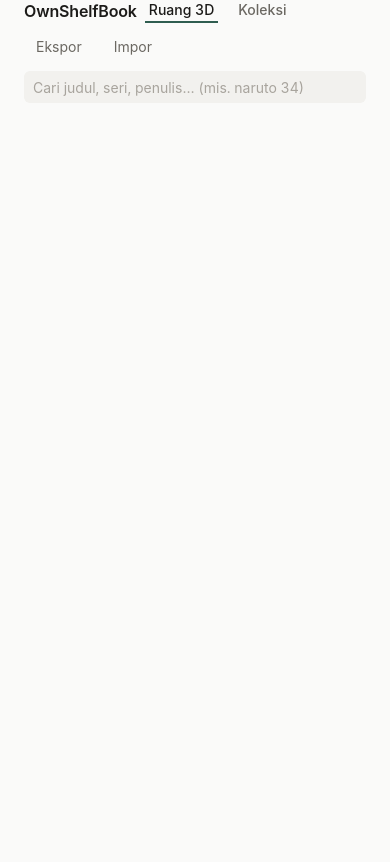
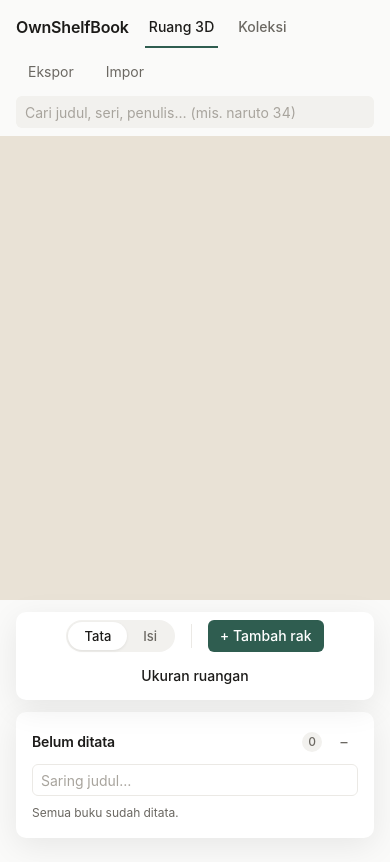
Before and after one commit to ArloDel/ownshelfbook, a React (Vite) app: page / in a window 390 px wide. Built offline with nearby package versions, Linux system fonts and the light colour scheme.

Commit message:
style: responsive rules for the canvas-first room

```diff
--- a/src/styles.css
+++ b/src/styles.css
@@ -862,12 +862,15 @@ button.icon {
   padding-bottom: var(--space-2);
 }
 
-/* Narrow screens: keep the room toolbar on one line. */
+/* Narrower screens: slimmer sheets, the caption gives way to the canvas. */
 @media (max-width: 1100px) {
-  .room-toolbar {
-    flex-wrap: wrap;
+  .sheet-left {
+    width: 220px;
   }
-  .room-toolbar .hint {
+  .sheet-right {
+    width: 280px;
+  }
+  .caption {
     display: none;
   }
 }
@@ -879,7 +882,7 @@ button.icon {
   }
 }
 
-/* Phones: one column. 3D view on top, panels below, the page scrolls. */
+/* Phones: one column. 3D view on top, toolbar under it, then the sheets; the page scrolls. */
 @media (max-width: 700px) {
   .app {
     height: auto;
@@ -887,7 +890,12 @@ button.icon {
   }
   .topbar {
     flex-wrap: wrap;
-    gap: var(--space-2);
+    height: auto;
+    gap: var(--space-2) var(--space-4);
+    padding: var(--space-2) var(--space-4);
+  }
+  .topbar nav {
+    height: 40px;
   }
   .topbar-search {
     order: 1;
@@ -897,34 +905,57 @@ button.icon {
     width: 100%;
   }
   .room {
-    grid-template-columns: 1fr;
-    grid-template-areas:
-      'center'
-      'right'
-      'left';
+    display: flex;
+    flex-direction: column;
     height: auto;
+    overflow: visible;
+    background: var(--bg);
   }
-  .room-center {
-    grid-area: center;
-    height: 60vh;
+  .canvas-wrap {
+    position: relative;
+    height: 55vh;
+    background: var(--canvas);
   }
-  .room-right {
-    grid-area: right;
-    border-left: 0;
-    border-top: 1px solid var(--line);
+  .room-dock {
+    order: 1;
+    position: static;
+    transform: none;
+    max-width: none;
+    padding: var(--space-3) var(--space-4) 0;
   }
-  .room-left {
-    grid-area: left;
-    border-right: 0;
-    border-top: 1px solid var(--line);
+  .room-toolbar {
+    flex-wrap: wrap;
+    justify-content: center;
+  }
+  .sheet,
+  .sheet-chip {
+    position: static;
+    width: auto;
+    max-height: none;
+    margin: var(--space-3) var(--space-4) 0;
+  }
+  .sheet-chip {
+    order: 4;
+    align-self: flex-start;
+  }
+  .sheet-right {
+    order: 3;
+  }
+  .sheet-left {
+    order: 4;
+    margin-bottom: var(--space-6);
   }
   .page-collection {
-    padding: var(--space-3) var(--space-3) var(--space-8);
+    padding: var(--space-3) var(--space-4) var(--space-8);
   }
   .book-row {
     flex-wrap: wrap;
+    padding: var(--space-1) var(--space-2);
   }
   .status {
-    min-width: 0;
+    width: auto;
+  }
+  .form .row {
+    flex-wrap: wrap;
   }
 }
```
